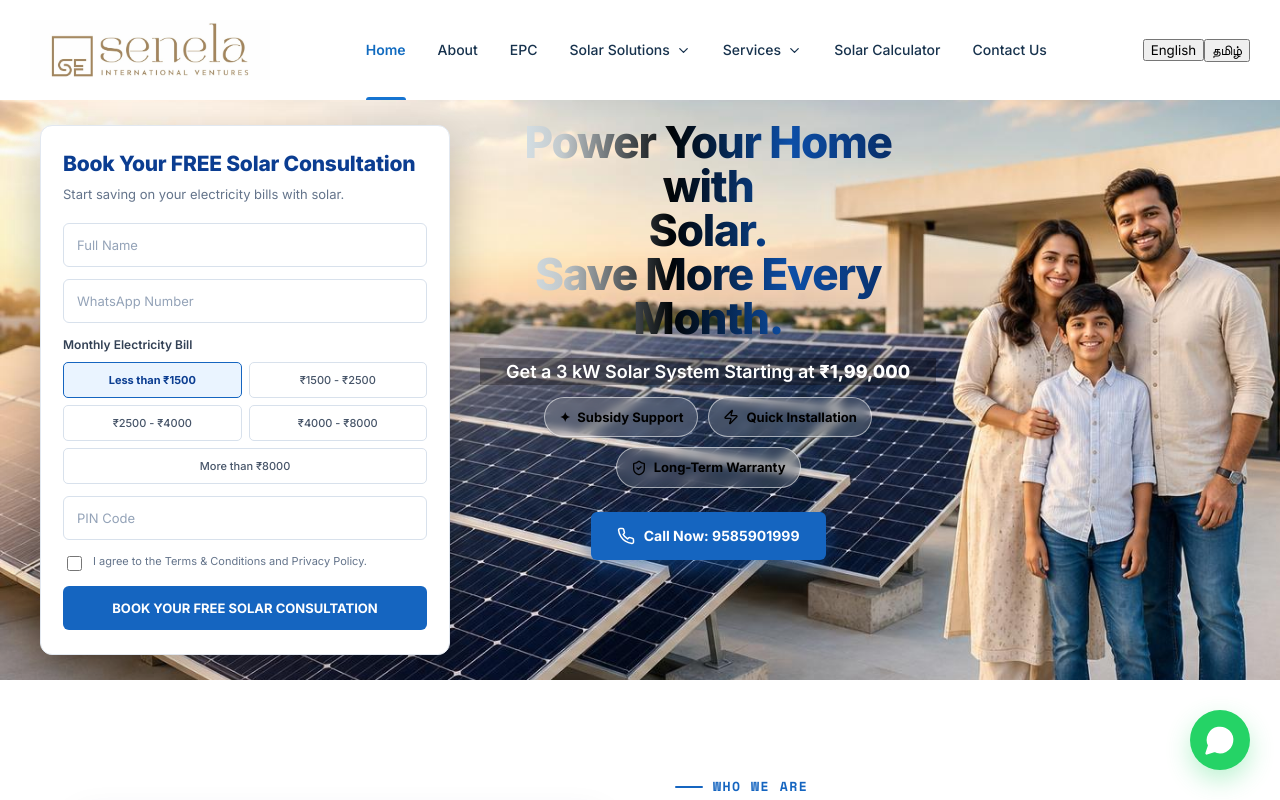
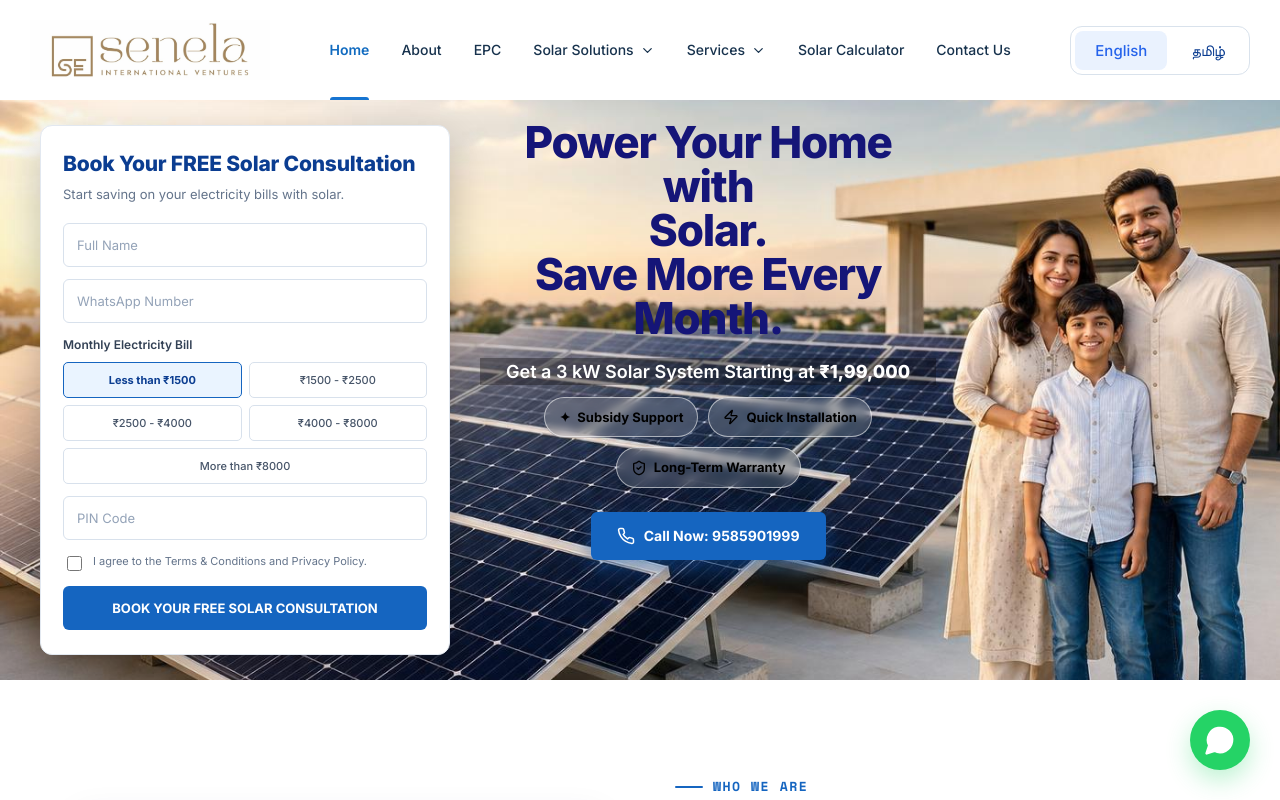
Before and after one commit to Anitha-48/Senela-Solar-EPC, a React (Vite) app: page / in a window 1280 px wide. Shown: the top 800 px of the page. Built offline with nearby package versions, Linux system fonts and the light colour scheme; grey boxes are pictures that could not be loaded.

Commit message:
HOME-PAGE ALIGNMENT

```diff
--- a/src/components/Navbar.jsx
+++ b/src/components/Navbar.jsx
@@ -38,7 +38,9 @@ export default function Navbar() {
   };
 
   const getLabel = (path) => t(navigationLabelKeys[path]);
-
+useEffect(() => {
+  document.documentElement.lang = i18n.resolvedLanguage;
+}, [i18n.resolvedLanguage]);
   useEffect(() => {
     const onScroll = () => setScrolled(window.scrollY > 12);
     window.addEventListener("scroll", onScroll);
--- a/src/pages/Home.jsx
+++ b/src/pages/Home.jsx
@@ -131,16 +131,13 @@ export default function Home() {
           <span className="home-solution-number">
             01
           </span>
-
           <h3>Residential Solar</h3>
-
           <p>
             Reliable solar power solutions for homes, villas,
             apartments and residential buildings. Reduce
             electricity costs and generate clean energy for
             your home.
           </p>
-
           <ul>
             <li>Rooftop Solar</li>
             <li>On-Grid Solar</li>
--- a/src/styles/hero.css
+++ b/src/styles/hero.css
@@ -38,13 +38,9 @@
   position: absolute;
   top: 0;
   left: 0;
-
-  /* image is a little wider than the panel, anchored at the left,
-     so everything in the photo (the family) slides to the right */
   width: calc(100% + var(--hero-shift));
   max-width: none;
   height: 100%;
-
   display: block;
   object-fit: cover;
   object-position: left 40%;
@@ -96,18 +92,17 @@
   font-weight: 800;
   line-height: 1;
   letter-spacing: -1.2px;
-  color: #ffffff !important;
+  color: !important;
    /* text-shadow: 0 2px 4px rgba(0, 0, 0, 0.45), 0 4px 22px rgba(0, 0, 0, 0.55); */
 }
 .hero .hero__headline span {
   display: block;
   max-width: 100%;
-  background: linear-gradient(90deg, #eaf8ff 0%, #c2c9cc 18%, #000407 42%, #0d4fa8 68%, #051f4c 100%);
-  -webkit-background-clip: text;
+ color:rgb(21, 21, 120);
   background-clip: text;
-  color: transparent;
-  -webkit-text-fill-color: transparent;
-  text-shadow: 0 0 0 rgba(0, 0, 0, 0);
+
+
+
 }
 .hero__price-line {
   margin: 0 auto 12px;
@@ -116,6 +111,7 @@
   font-weight: 600;
   line-height: 1.5;
   color:white;
+
   background-color: rgba(9, 8, 8, 0.35);
 }
 
--- a/src/styles/navbar.css
+++ b/src/styles/navbar.css
@@ -50,7 +50,36 @@
   box-shadow:
     0 8px 30px rgba(8, 48, 88, 0.10);
 }
+.navbar__language {
+  display: flex;
+  align-items: center;
+  gap: 4px;
+  background: #ffffff;
+  border: 1px solid var(--grey-200, #e2e8f0);
+  border-radius: 12px;
+  padding: 4px;
+}
 
+.navbar__language button {
+  border: none;
+  background: transparent;
+  cursor: pointer;
+  font-size: 15px;
+  font-weight: 500;
+  padding: 10px 20px;
+  border-radius: 8px;
+  color: var(--deep-blue, #0b2545);
+  transition: background-color 0.2s ease, color 0.2s ease;
+}
+
+.navbar__language button:hover {
+  background: var(--grey-50, #f8fafc);
+}
+
+.navbar__language button.is-active {
+  background: #eaf2fe;
+  color: #2563eb;
+}
 
 /* =========================================
    NAVBAR INNER
@@ -762,6 +791,16 @@
     justify-content: space-between !important;
     display: flex !important;
     align-items: center !important;
+    flex-wrap: nowrap;
+  }
+  .hero--split {
+    margin-top: 74px;
+  }
+  .navbar__language {
+    padding: 3px;
+    gap: 2px;
+    margin-right: 6px;
+    flex-shrink: 0;
   }
   .navbar__links,
   .navbar__cta {
@@ -773,6 +812,13 @@
   .navbar__logo-img {
     width: 140px !important;
     height: 50px !important;
+  }
+  navbar__language button {
+    padding: 6px 10px;
+    font-size: 12px;
+  }
+  .navbar__hamburger {
+    flex-shrink: 0;
   }
 }
 
@@ -786,7 +832,9 @@
   .navbar {
     height: 70px;
   }
-
+ .hero--split {
+    margin-top: 70px;
+  }
   .navbar__inner {
     width: calc(100% - 24px);
   }
@@ -810,6 +858,10 @@
   .mobile-menu__body {
     padding-left: 16px;
     padding-right: 16px;
+  }
+  .navbar__language button {
+    padding: 5px 8px;
+    font-size: 11px;
   }
 
 }
@@ -843,3 +895,23 @@
   }
 
 }
+.navbar--tamil .navbar__link,
+.navbar--tamil .navbar__language button {
+  font-family: "Noto Sans Tamil", "Inter", sans-serif;
+}
+
+@media (max-width: 900px) {
+  .navbar--tamil .navbar__language button {
+    font-size: 10px;
+    padding: 5px 8px;
+  }
+}
+@media (max-width: 480px) {
+  .hero:lang(ta) .hero__headline {
+    font-size: clamp(19px, 5.2vw, 25px);
+    line-height: 1.35;
+  }
+  .hero:lang(ta) .hero__price-line {
+    font-size: 13px;
+  }
+}
```
